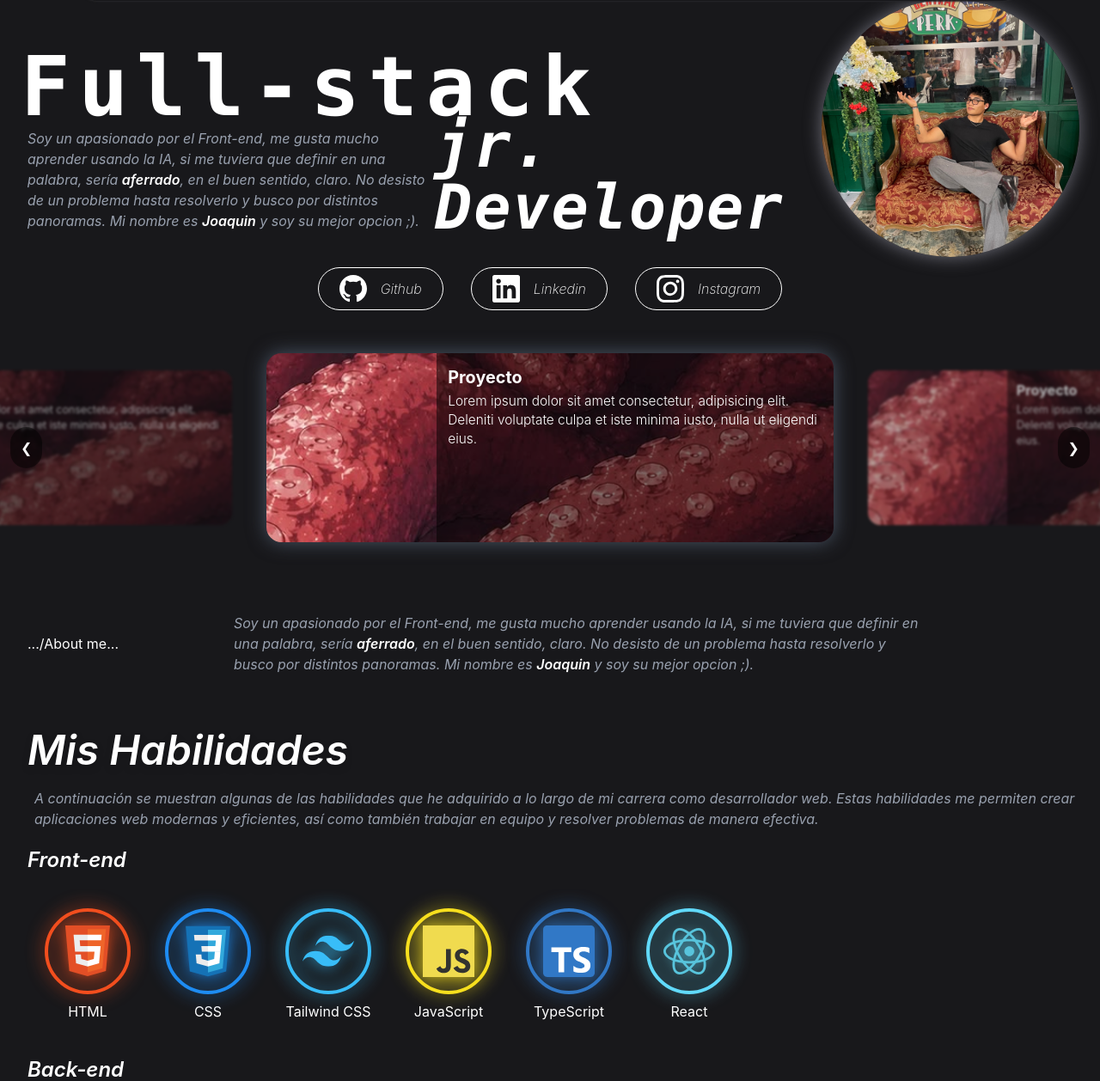
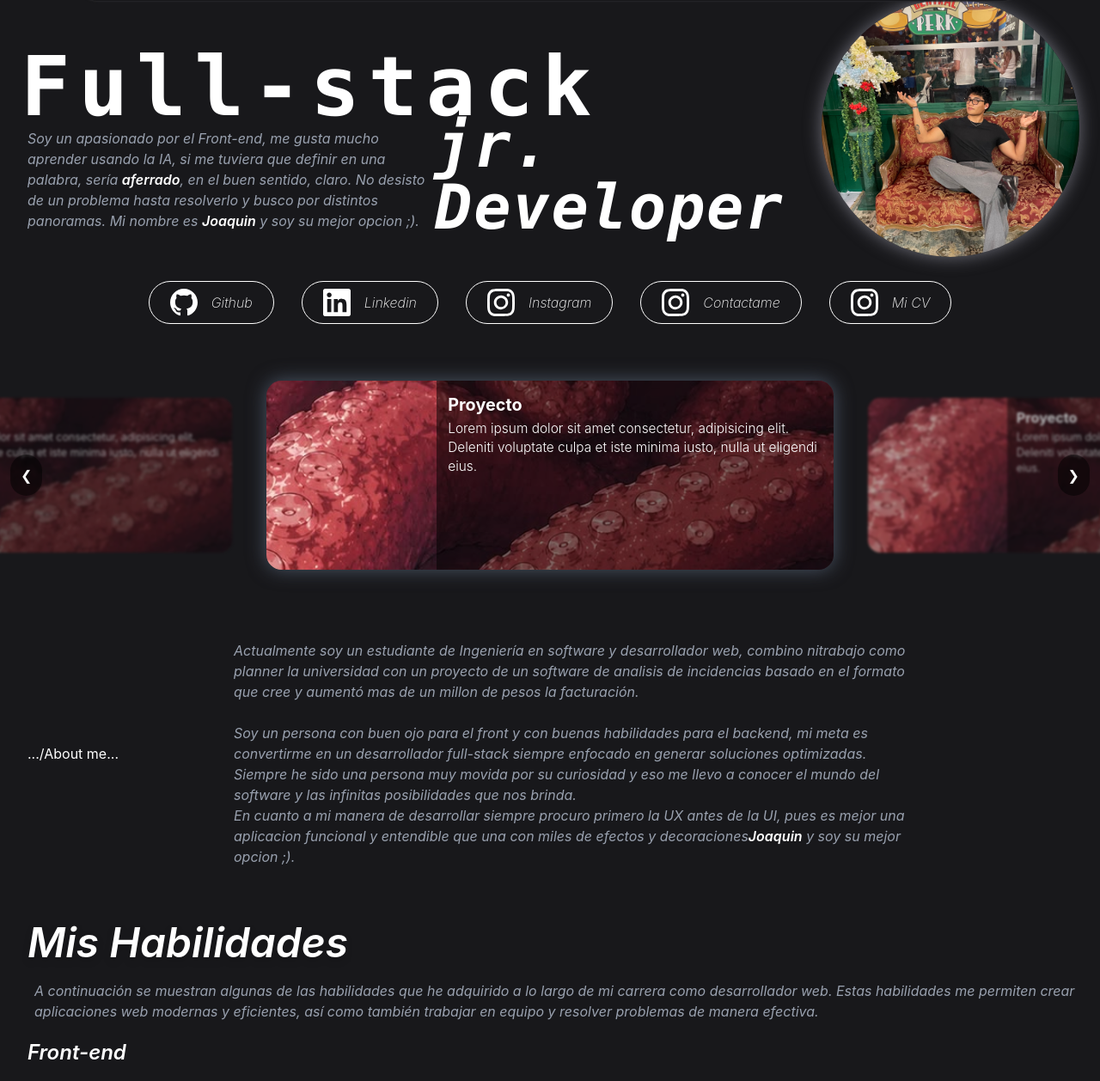
Before and after one commit to Monreaal/Mi-Portafolio-Web, a Flask app: page / in a window 1280 px wide. Shown: the part 61-1319 px from the top of the page at 86% size. Run offline with Flask 3, Linux system fonts and the light colour scheme; parts of the project's set-up code (start-up, migrations or seed data) failed here and were passed over.

Commit message:
Actualizaciones a descripciones y botones de redes

```diff
--- a/static/css/input.css
+++ b/static/css/input.css
@@ -105,7 +105,7 @@ nav p {
 }
 
 .redes{
-  @apply  w-full flex gap-4 justify-center italic font-extralight
+  @apply flex flex-wrap gap-4 justify-center italic font-extralight p-4
 }
 .redes a{
   @apply flex flex-row items-center justify-center gap-4 border border-white hover:shadow-sm hover:shadow-gray-400  active:text-black px-6 md:mx-2 rounded-full
--- a/static/css/output.css
+++ b/static/css/output.css
@@ -567,9 +567,10 @@ nav p {
 }
 .redes {
   display: flex;
-  width: 100%;
+  flex-wrap: wrap;
   justify-content: center;
   gap: calc(var(--spacing) * 4);
+  padding: calc(var(--spacing) * 4);
   --tw-font-weight: var(--font-weight-extralight);
   font-weight: var(--font-weight-extralight);
   font-style: italic;
--- a/templates/index.html
+++ b/templates/index.html
@@ -56,6 +56,9 @@
         <a href="https://github.com/Monreaal"> <img src="/static/images/redes/github-dark.svg" alt=""><p>Github</p></a>
         <a href="https://www.linkedin.com/in/joaquin-romero-monreal-447b45332/"><img src="/static/images/redes/linkedin.svg" alt=""><p>Linkedin</p></a>
         <a href="https://www.instagram.com/flamemonreal/"><img src="/static/images/redes/instagram-mono.svg" alt=""><p>Instagram</p></a>
+        <a href="https://www.instagram.com/flamemonreal/"><img src="/static/images/redes/instagram-mono.svg" alt=""><p>Contactame</p></a>
+        <a href="https://www.instagram.com/flamemonreal/"><img src="/static/images/redes/instagram-mono.svg" alt=""><p>Mi CV</p></a>
+
     </div>
         <div id="projects" class="contenedorCarouselSlides" >
 
@@ -97,8 +100,15 @@
 
     <div id="about" class="aboutMe">
                 <h2>.../About me...</h2>
-                <p class="p-normal">Soy un apasionado por el Front-end, me gusta mucho aprender usando la IA, si me tuviera que definir en una palabra, sería <span class="p-bold">aferrado</span>, en el buen sentido, claro. No desisto de un problema hasta resolverlo y busco por distintos panoramas.
-                    Mi nombre es <span class="p-bold">Joaquin</span> y soy su mejor opcion ;).</p>
+                <p class="p-normal">Actualmente soy un estudiante de Ingeniería en software y desarrollador web, combino nitrabajo como planner la universidad con un
+                    proyecto de un software de analisis de incidencias basado en el formato que cree y aumentó mas de un millon de pesos la facturación.
+
+                    <br><br>Soy un persona con buen ojo para el front y con buenas habilidades para el backend, mi meta es convertirme en un desarrollador
+                    full-stack siempre enfocado en generar soluciones optimizadas. Siempre he sido una persona muy movida por su curiosidad y eso me llevo a conocer
+                    el mundo del software y las infinitas posibilidades que nos brinda.
+
+                    <br>En cuanto a mi manera de desarrollar siempre procuro primero la UX antes de la UI, pues es mejor una aplicacion funcional y entendible que una con
+                    miles de efectos y decoraciones<span class="p-bold">Joaquin</span> y soy su mejor opcion ;).</p>
     </div>
 
     <div id="skills" class="skillContainer">
```
